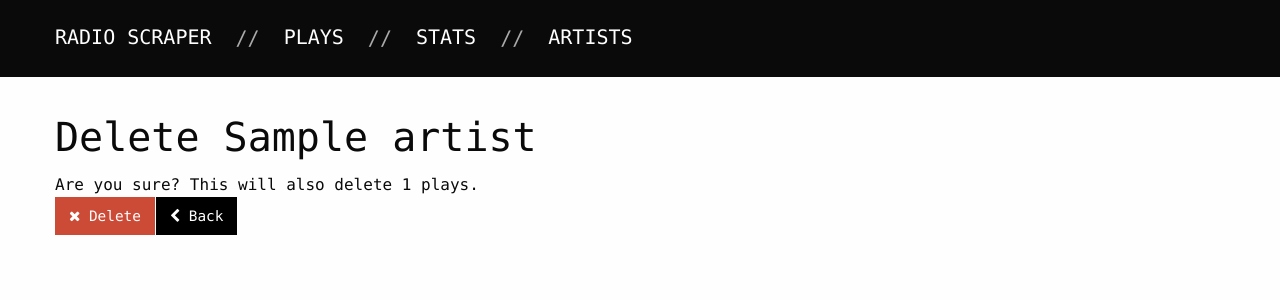
After one commit to ihabunek/radioscraper, a Django app: a page that uses music/templates/music/artist_delete.html in a window 1280 px wide. The commit adds this page. Shown: the top 300 px of the page. Run offline with Django 3.2, Linux system fonts and the light colour scheme; a user stored in the database is signed in; tables that the repository leaves empty hold one stand-in row (values such as "Sample post"); parts of the project's set-up code (start-up, migrations or seed data) failed here and were passed over.

Commit message:
Add view for deleting artists

```diff
--- /dev/null
+++ b/music/templates/music/artist_delete.html
@@ -0,0 +1,25 @@
+{% extends "ui/base.html" %}
+
+{% load static radio %}
+
+{% block title %}Delete artist {{ artist.name }}{% endblock %}
+
+{% block content %}
+<div class="grid-container">
+    <h1>Delete {{ artist.name }}</h1>
+
+    Are you sure? This will also delete {{ artist.play_set.count }} plays.
+
+    <form method="post">
+        {% csrf_token %}
+        <div class="button-group">
+            <button class="alert button" type="submit">
+                <i class="fa fa-times"></i> Delete
+            </button>
+            <a class="button" href="{% url 'music:artist-detail' artist.slug %}">
+                <i class="fa fa-chevron-left"></i> Back
+            </a>
+        </div>
+    </form>
+</div>
+{% endblock %}
--- a/music/urls.py
+++ b/music/urls.py
@@ -4,11 +4,12 @@ from music import views
 app_name = 'music'
 
 urlpatterns = [
+    url(r'^artists-by-letter/(?P<letter>[a-z\*])/$', views.ArtistListByLetterView.as_view(), name='artist-list-by-letter'),
     url(r'^artists/$', views.ArtistListView.as_view(), name='artist-list'),
-    url(r'^artists-by-letter/(?P<letter>[a-z\*])/$', views.ArtistListByLetterView.as_view(), name='artist-list-by-letter'),
     url(r'^artists/(?P<slug>[\w-]+)/$', views.ArtistDetailView.as_view(), name='artist-detail'),
+    url(r'^artists/(?P<slug>[\w-]+)/delete/$', views.ArtistDeleteView.as_view(), name='artist-delete'),
 
     # Admin views
+    url(r'^merge-artists/$', views.MergeArtistsView.as_view(), name='merge-artists'),
     url(r'^set-artist-name/$', views.SetArtistNameView.as_view(), name='set-artist-name'),
-    url(r'^merge-artists/$', views.MergeArtistsView.as_view(), name='merge-artists'),
 ]
--- a/music/views.py
+++ b/music/views.py
@@ -5,7 +5,7 @@ from django.core.exceptions import ValidationError
 from django.db.models.aggregates import Count
 from django.http import HttpResponseRedirect
 from django.urls import reverse
-from django.views.generic import View, ListView, DetailView, TemplateView
+from django.views.generic import View, ListView, DetailView, TemplateView, DeleteView
 
 from loaders.views import AdminAccessMixin
 from music.models import ArtistName, Artist
@@ -108,6 +108,14 @@ class ArtistDetailView(DetailView):
         return context
 
 
+class ArtistDeleteView(AdminAccessMixin, DeleteView):
+    model = Artist
+    template_name = 'music/artist_delete.html'
+
+    def get_success_url(self):
+        return reverse('music:artist-detail', args=[self.object.slug])
+
+
 class MergeArtistsView(AdminAccessMixin, TemplateView):
     template_name = 'music/artist_merge.html'
     http_method_names = ['post']
--- a/radio/models.py
+++ b/radio/models.py
@@ -93,7 +93,7 @@ class PlayManager(models.Manager):
 
 class Play(models.Model):
     radio = models.ForeignKey(Radio, on_delete=PROTECT)
-    artist = models.ForeignKey('music.Artist', on_delete=PROTECT, null=True)
+    artist = models.ForeignKey('music.Artist', on_delete=models.CASCADE, null=True)
     artist_name = models.CharField(max_length=255, db_index=True)
     title = models.CharField(max_length=255, db_index=True)
     timestamp = models.DateTimeField(auto_now_add=True, db_index=True)
```
Also changed, not shown: music/templates/music/artist_detail.html (+8 -3 lines), radio/migrations/0012_auto_20190118_1444.py (added).
